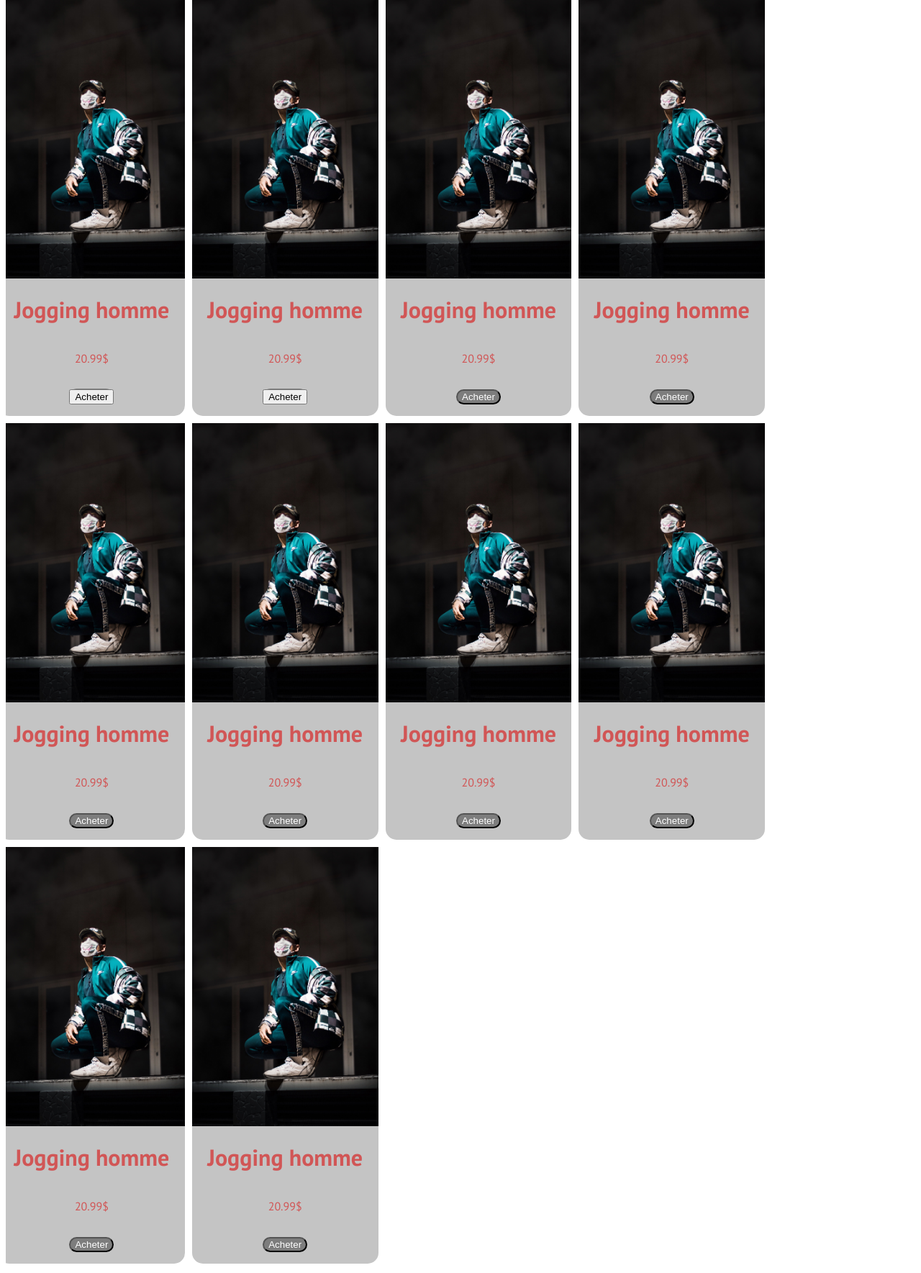
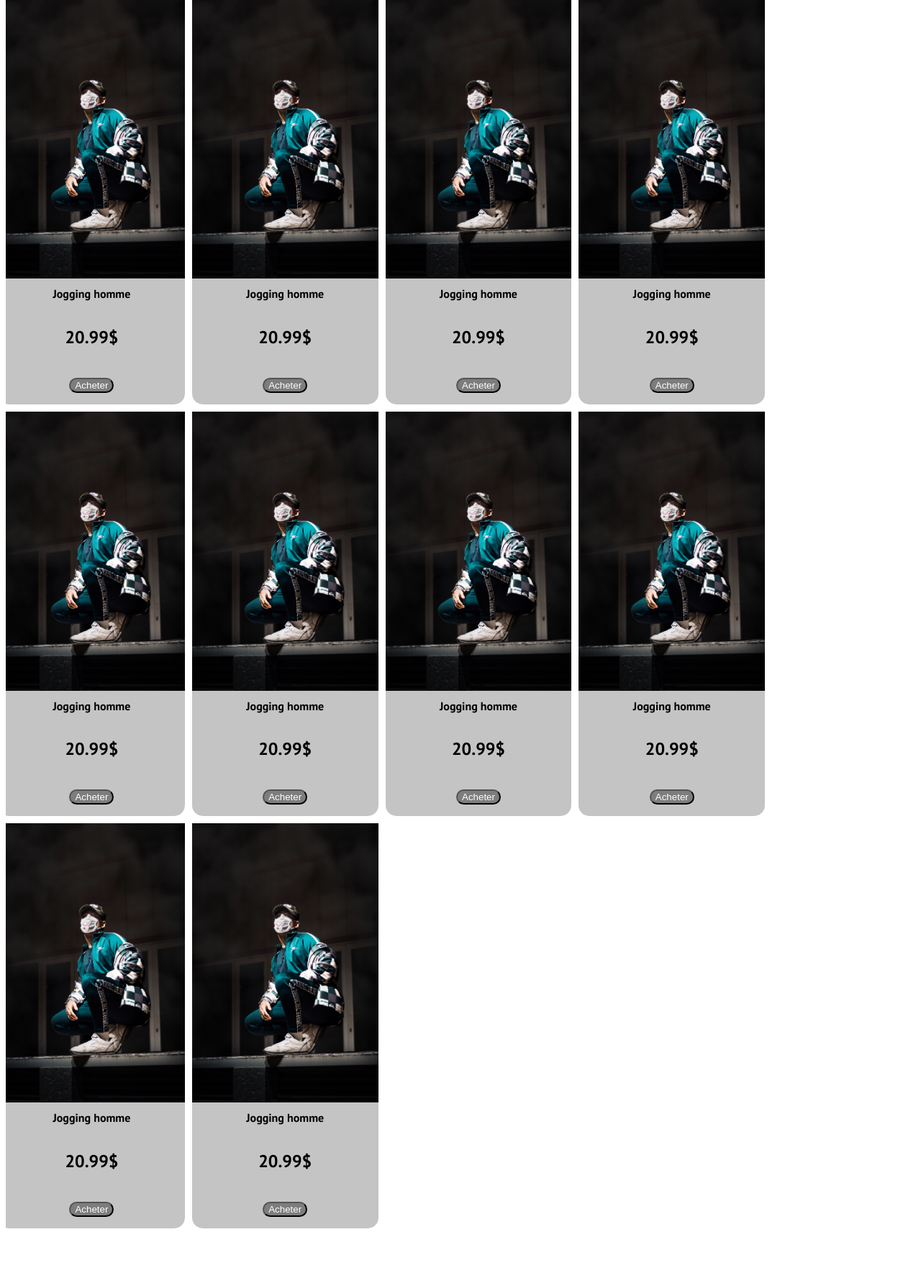
Before and after one commit to hugoassuncaorodrigues/projet_annuel_esgi, a PHP site: page /View/produits.view.php in a window 1280 px wide. Shown: the part 64-1833 px from the top of the page at 72% size. After the commit the page ends 1771 px from the top, so only its background shows below. Run offline with PHP 8.4, Linux system fonts and the light colour scheme; style sheets or scripts are compiled from the project's sources.

Commit message:
update color text front

```diff
--- a/framework/src/scss/components/_etiquetteProduit.scss
+++ b/framework/src/scss/components/_etiquetteProduit.scss
@@ -1,4 +1,6 @@
 @import url('https://fonts.googleapis.com/css2?family=PT+Sans:ital,wght@0,400;0,700;1,400;1,700&display=swap');
+$white: white;
+$black: black;
 .etiquetteProduit{
     display: flex;
     flex-direction: column;
@@ -8,14 +10,16 @@
     background-color: #c4c4c4;
     width: 20%;
     margin:5px;
-
+    color:$black;
+    text-align: center;
+    font-family: 'PT Sans', sans-serif;
 
 }
 
 .containerFront{
     display:flex;
     flex-wrap: wrap;
-    justify-content: space-around;
+    justify-content: space-between;
     font-family: 'PT Sans', sans-serif;
 
 }
@@ -23,10 +27,18 @@
     text-align: center;
     background-color: #7d7d7d;
     border-radius: 13px;
-    color:white;
+    color:$white;
 
 }
 
+.etiquetteProduit .prix{
+    font-size: 24px;
+    font-weight: bold;
+}
+
+.etiquetteProduit .titleProduit{
+    font-size: 16px;
+}
 .frontHeader{
     display: flex;
     justify-content: space-between;
--- a/www/View/produits.view.php
+++ b/www/View/produits.view.php
@@ -31,69 +31,69 @@
             <div class="row">
                 <div class="etiquetteProduit">
                     <img src="../dist/images/produits/daniel-ramos.jpg" alt="Denim Jeans" style="max-width:100%">
-                    <h1>Jogging homme</h1>
-                    <p>20.99$</p>
-                    <p class="valide"><button>Acheter</button></p>
+                    <h1 class="titleProduit">Jogging homme</h1>
+                    <p class="prix">20.99$</p>
+                    <p ><button class="valide">Acheter</button></p>
                 </div>
 
                 <div class="etiquetteProduit">
                     <img src="../dist/images/produits/daniel-ramos.jpg"  alt="Denim Jeans" style="max-width:100%">
-                    <h1>Jogging homme</h1>
-                    <p>20.99$</p>
-                    <p class="valide"><button>Acheter</button></p>
+                    <h1 class="titleProduit">Jogging homme</h1>
+                    <p class="prix">20.99$</p>
+                    <p ><button class="valide">Acheter</button></p>
                 </div>
 
                 <div class="etiquetteProduit">
                     <img src="../dist/images/produits/daniel-ramos.jpg"  alt="Denim Jeans" style="max-width:100%">
-                    <h1>Jogging homme</h1>
-                    <p>20.99$</p>
+                    <h1 class="titleProduit">Jogging homme</h1>
+                    <p class="prix">20.99$</p>
                     <p><button class="valide">Acheter</button></p>
                 </div>
 
                 <div class="etiquetteProduit">
                     <img src="../dist/images/produits/daniel-ramos.jpg"  alt="Denim Jeans" style="max-width:100%">
-                    <h1>Jogging homme</h1>
-                    <p>20.99$</p>
+                    <h1 class="titleProduit">Jogging homme</h1>
+                    <p class="prix">20.99$</p>
                     <p ><button class="valide">Acheter</button></p>
                 </div>
 
                 <div class="etiquetteProduit">
                     <img src="../dist/images/produits/daniel-ramos.jpg"  alt="Denim Jeans" style="max-width:100%">
-                    <h1>Jogging homme</h1>
-                    <p>20.99$</p>
+                    <h1 class="titleProduit">Jogging homme</h1>
+                    <p class="prix">20.99$</p>
                     <p ><button class="valide">Acheter</button></p>
                 </div>
 
                 <div class="etiquetteProduit">
                     <img src="../dist/images/produits/daniel-ramos.jpg"  alt="Denim Jeans" style="max-width:100%">
-                    <h1>Jogging homme</h1>
-                    <p>20.99$</p>
+                    <h1 class="titleProduit">Jogging homme</h1>
+                    <p class="prix">20.99$</p>
                     <p ><button class="valide">Acheter</button></p>
                 </div>
 
                 <div class="etiquetteProduit">
                     <img src="../dist/images/produits/daniel-ramos.jpg"  alt="Denim Jeans" style="max-width:100%">
-                    <h1>Jogging homme</h1>
-                    <p>20.99$</p>
+                    <h1 class="titleProduit">Jogging homme</h1>
+                    <p class="prix">20.99$</p>
                     <p ><button class="valide">Acheter</button></p>
                 </div>
 
                 <div class="etiquetteProduit">
                     <img src="../dist/images/produits/daniel-ramos.jpg"  alt="Denim Jeans" style="max-width:100%">
-                    <h1>Jogging homme</h1>
-                    <p>20.99$</p>
+                    <h1 class="titleProduit">Jogging homme</h1>
+                    <p class="prix">20.99$</p>
                     <p ><button class="valide">Acheter</button></p>
                 </div>
                 <div class="etiquetteProduit">
                     <img src="../dist/images/produits/daniel-ramos.jpg"  alt="Denim Jeans" style="max-width:100%">
-                    <h1>Jogging homme</h1>
-                    <p>20.99$</p>
+                    <h1 class="titleProduit">Jogging homme</h1>
+                    <p class="prix">20.99$</p>
                     <p ><button class="valide">Acheter</button></p>
                 </div>
                 <div class="etiquetteProduit">
                     <img src="../dist/images/produits/daniel-ramos.jpg"  alt="Denim Jeans" style="max-width:100%">
-                    <h1>Jogging homme</h1>
-                    <p>20.99$</p>
+                    <h1 class="titleProduit">Jogging homme</h1>
+                    <p class="prix">20.99$</p>
                     <p ><button class="valide">Acheter</button></p>
                 </div>
             </div>
```
